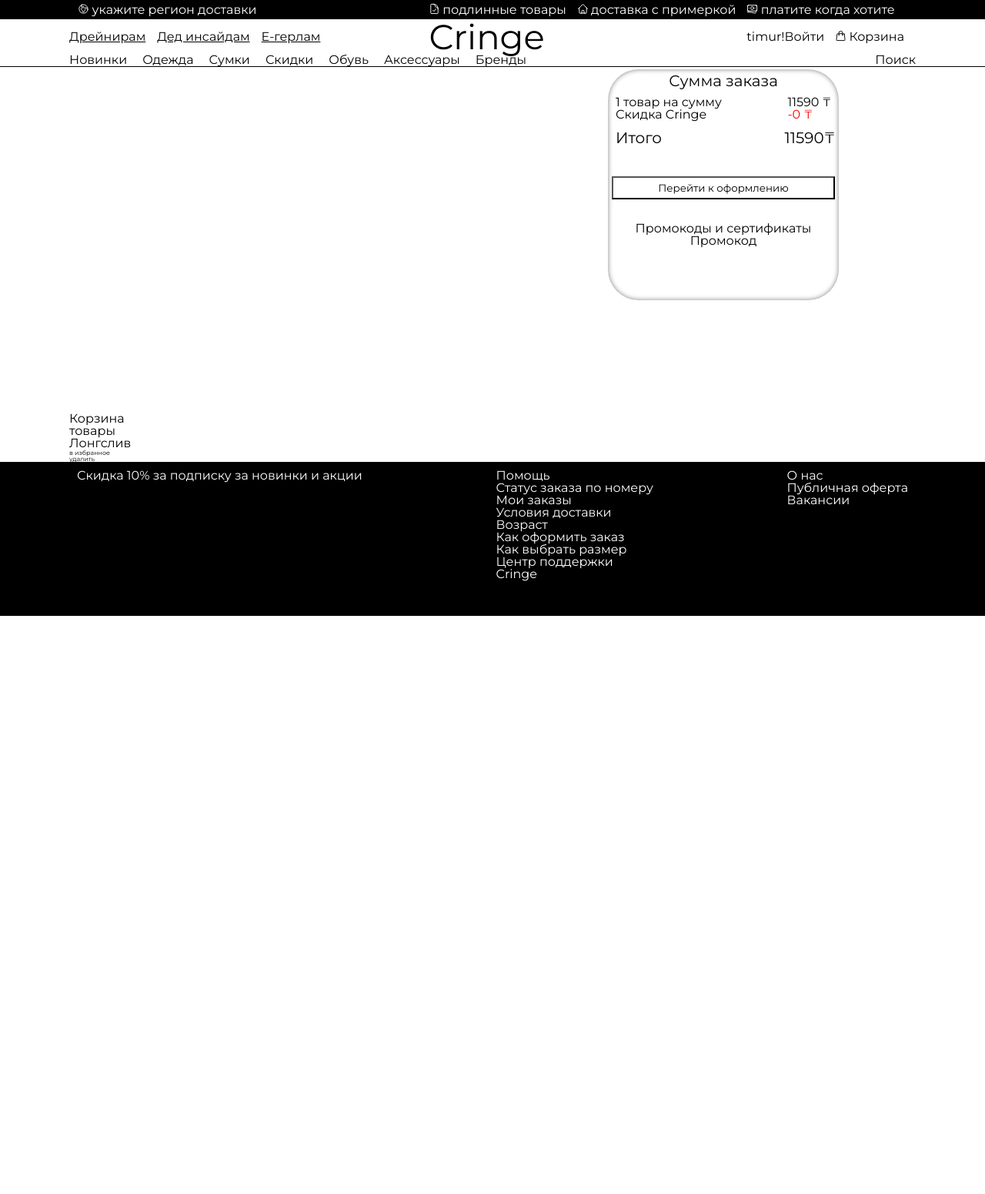
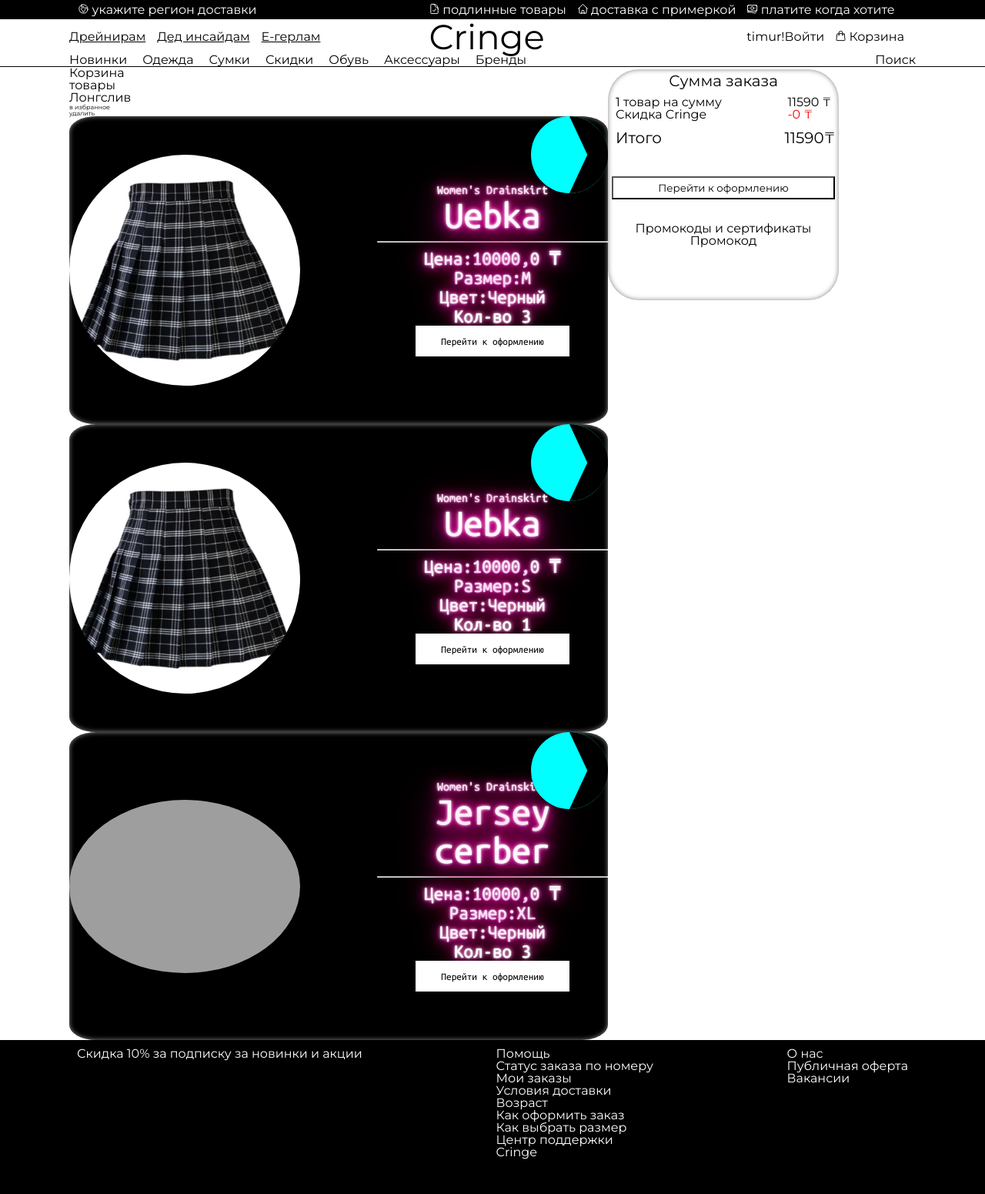
Before and after one commit to DrainShop/drain-shop, a Django app: page /order/ in a window 1280 px wide. Shown: the whole page at 77% size. Before the commit the page ends 800 px from the top, so only its background shows below. Run offline with Django 4.2, Linux system fonts and the light colour scheme; a user stored in the database is signed in; data comes from the database, SQL or seed files in the repository; both versions use the stored data as it was after the commit; some libraries are stand-ins or nearby versions; grey boxes are pictures that could not be loaded.

Commit message:
add order

```diff
--- a/DrainShop/main/static/css/style.css
+++ b/DrainShop/main/static/css/style.css
@@ -761,3 +761,81 @@ margin-bottom: -6px;
   width: 350px;
   height: 180px;
 }
+.longsleave{
+  position: relative;
+  width:700px;
+  height: 400px;
+  display: flex;
+  justify-content: space-between;
+  align-items: center;
+  background-color: black;
+  color: white;
+  box-shadow: inset 0px 0px 6px 0px rgba(255, 255, 255, 0.566);
+  text-shadow:
+  0 0 1px #fff,
+  0 0 2px #fff,
+  0 0 5px #fff,
+  0 0 11px #f0a,
+  0 0 20px #f0a,
+  0 0 30px #f0a,
+  0 0 55px #f0a,
+  0 0 80px #f0a ;
+ border-radius: 5%;
+
+
+}
+.Description > p  {
+  font-family: 'Ubuntu Mono', monospace !important;
+  font-size: 400;
+}
+.long-img{
+  left: 5px;
+  border-radius: 70%;
+  z-index: 2;
+
+}
+.Description-button{
+  background-color: white;
+  color: black;
+  width: 200px;
+  height: 40px;
+  border-bottom: black;
+  border:40px;
+  font-family: 'Ubuntu Mono', monospace !important;
+  z-index:2;
+}
+.Description-button:hover , .Description-button:focus {
+  background-color: black;
+  color: white;
+}
+.background-circle{
+  position: absolute;
+  top: 0;
+  right: 0;
+  width: 100px;
+  height: 100px;
+  background-color:aqua;
+  border-radius: 50%;
+  z-index:1;
+  overflow: hidden;
+}
+.background-circle::before,
+.background-circle::after {
+  content: '';
+  position: absolute;
+  top: 0;
+  right: 0;
+  width: 50%;
+  height: 100%;
+  background-color: black; /* Цвет фона для сегмента круга */
+}
+
+.background-circle::before {
+  transform-origin: bottom left;
+  transform: skewX(-25deg);
+}
+
+.background-circle::after {
+  transform-origin: top left;
+  transform: skewX(25deg);
+}
--- a/DrainShop/main/templates/main/base.html
+++ b/DrainShop/main/templates/main/base.html
@@ -11,6 +11,9 @@
     <link rel="preconnect" href="https://fonts.googleapis.com">
     <link rel="preconnect" href="https://fonts.gstatic.com" crossorigin>
     <link href="https://fonts.googleapis.com/css2?family=Montserrat:ital,wght@0,100;0,200;0,300;0,400;0,500;0,600;0,700;0,800;0,900;1,100;1,200;1,300;1,400;1,500;1,600;1,700;1,800;1,900&display=swap" rel="stylesheet">
+    <link rel="preconnect" href="https://fonts.googleapis.com">
+    <link rel="preconnect" href="https://fonts.gstatic.com" crossorigin>
+    <link href="https://fonts.googleapis.com/css2?family=Ubuntu+Mono:ital,wght@0,400;0,700;1,400;1,700&display=swap" rel="stylesheet">
     <link rel="stylesheet"
           href="https://fonts.googleapis.com/css2?family=Material+Symbols+Outlined:opsz,wght,FILL,GRAD@48,400,0,0"/>
     <link href='https://unpkg.com/css.gg@2.0.0/icons/css/heart.css' rel='stylesheet'>
--- a/DrainShop/main/templates/main/order.html
+++ b/DrainShop/main/templates/main/order.html
@@ -4,7 +4,7 @@
 
 {% block content %}
 <div class="Basket">
-    <h1>Корзина</h1>
+    <span>Корзина</span>
     <div class="Basket-color">
         <h1>товары</h1>
     </div>
@@ -15,15 +15,20 @@
     </h1>
     <h1 сlass="longsleave3" style="font-size:8px;">в избранное</h1>
     <h1 сlass="longsleave3" style="font-size:8px;">удалить</h1>
-    {% for item in items %}
+    {% for item in itens_llist %}
     <div class="longsleave">
         <img src="{{ item.item.image.url }}" alt="" class="long-img" width="300">
         <div class="Description">
-            <h1>{{ item.item.name }}</h1>
-            <h1>Размер:{{ item.size.name }}</h1>
-            <h1>Черный</h1>
-            <h1 class="tg">{{ item.item.price }} ₸</h1>
+            <p > Women's Drainskirt</p>
+            <p style="font-size: 50px;">{{ item.item.name }}</p>
+            <hr>
+            <p class="tg" style="font-size:25px;">Цена:{{ item.item.price }} ₸</p>
+            <p style="font-size:25px;" >Размер:{{ item.size.name }}</p>
+            <p style="font-size:25px;">Цвет:Черный</p>
+            <p style="font-size:25px;" >Кол-во {{item.amount}}</p>
+            <button class="Description-button">Перейти к оформлению </button>
         </div>
+        <div class="background-circle"></div>
     </div>
     {% endfor %}
 </div>
```
Also changed, not shown: DrainShop/db.sqlite3.
